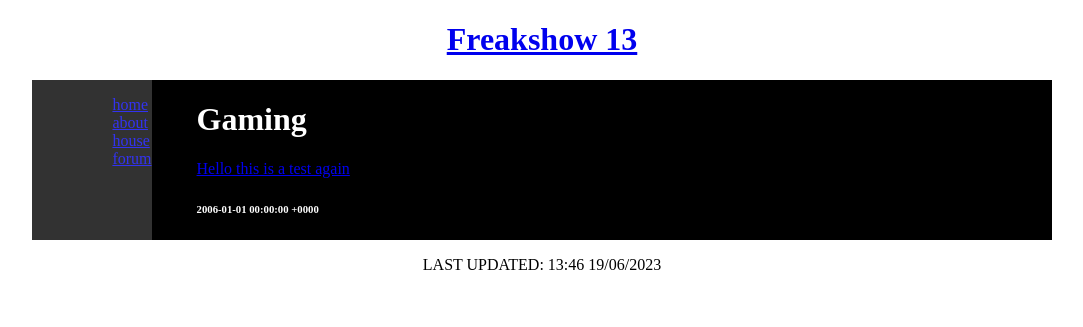
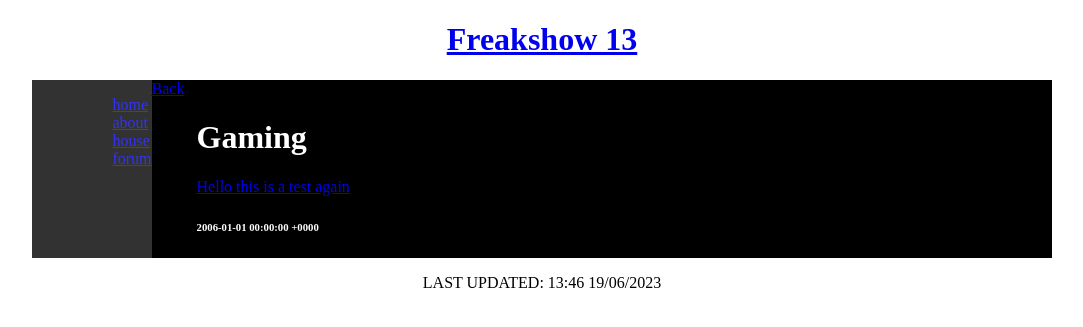
Before and after one commit to vitimesthree/freakshow-13, a Jekyll site: the page built from _threads/gaming.html, in a window 1280 px wide. Shown: the top 327 px of the page, without its empty margins (98-1181 px from the left). Built offline with Jekyll 4.4.1, drawn with Linux system fonts in a browser that asks for light colours.

Commit message:
Added primitive back button

```diff
--- /dev/null
+++ b/_includes/breadcrumbs.html
@@ -0,0 +1,6 @@
+
+{% comment %} If page.slug is not empty, show the back button {% endcomment %}
+{% if page.slug %}
+    {% comment %} Return back to previous page by removing the slug from the url {% endcomment %}
+    <a href="{{ page.url | remove: page.slug | prepend: site.baseurl }}">Back</a>
+{% endif %}
--- a/_includes/content.html
+++ b/_includes/content.html
@@ -9,6 +9,7 @@
             <p>Toggle!</p>
         </button>
     {% endif %}
+    {% include breadcrumbs.html %}
     <div class="content">
         {{ content }}
     </div>
--- a/_includes/thread.html
+++ b/_includes/thread.html
@@ -1,4 +1,5 @@
 <div class="content-container">
+    {% include breadcrumbs.html %}
     <div class="forum-thread">
         <div class="forum-thread-topic">
             <h1>{{ page.title }}</h1>
--- a/_sass/styles.scss
+++ b/_sass/styles.scss
@@ -49,7 +49,7 @@ footer {
 }
 
 .content {
-    margin: 0 auto;
+    margin: 1rem auto;
     width: 90%;
 }
 
```
